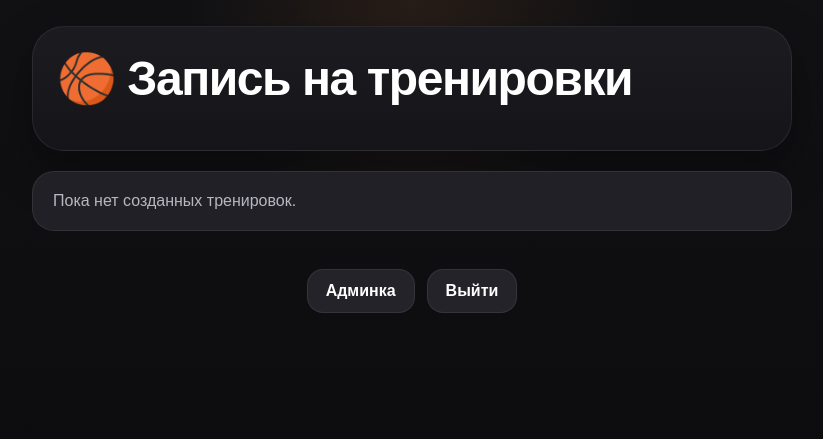
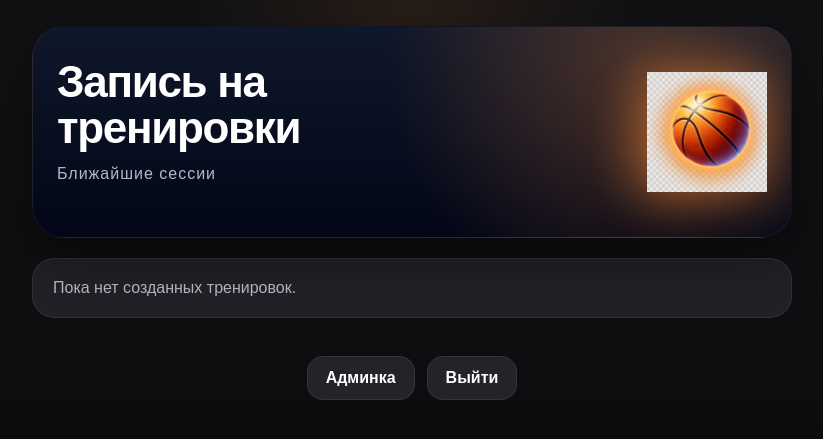
Before and after one commit to kiza821-code/basket-notifier, a Flask app: page / in a window 1280 px wide. Shown: the top 439 px of the page, without its empty margins (228-1051 px from the left). Run offline with Flask 3, Linux system fonts and the light colour scheme; the visitor is signed in with stand-in values (Sample User, id 1); data comes from the database, SQL or seed files in the repository; data that the repository does not hold is empty; some libraries are stand-ins or nearby versions.

Commit message:
black design

```diff
--- a/static/style.css
+++ b/static/style.css
@@ -641,3 +641,66 @@ input[type="datetime-local"] {
         padding: 0 12px 12px;
     }
 }
+
+.hero-new {
+    position: relative;
+    display: flex;
+    justify-content: space-between;
+    align-items: center;
+    padding: 32px 24px;
+    border-radius: 32px;
+    overflow: hidden;
+
+    background:
+        radial-gradient(circle at 80% 20%, rgba(255,140,50,0.25), transparent 40%),
+        linear-gradient(180deg, #0f172a, #020617);
+
+    border: 1px solid rgba(255,255,255,0.05);
+}
+
+/* текст */
+.hero-text {
+    z-index: 2;
+}
+
+.hero-new h1 {
+    font-size: 44px;
+    line-height: 1.05;
+    font-weight: 800;
+    color: white;
+    margin-bottom: 10px;
+}
+
+.hero-subtitle {
+    font-size: 16px;
+    color: rgba(255,255,255,0.6);
+    letter-spacing: 1px;
+}
+
+/* мяч */
+.hero-ball {
+    position: relative;
+    width: 120px;
+    height: 120px;
+    z-index: 2;
+}
+
+.hero-ball img {
+    width: 100%;
+    height: 100%;
+    object-fit: contain;
+
+    filter: drop-shadow(0 0 25px rgba(255,140,50,0.6));
+}
+
+/* glow эффект под мячом */
+.hero-new::after {
+    content: "";
+    position: absolute;
+    right: 40px;
+    top: 40px;
+    width: 160px;
+    height: 160px;
+    background: radial-gradient(circle, rgba(255,140,50,0.25), transparent 70%);
+    filter: blur(20px);
+}
--- a/templates/index.html
+++ b/templates/index.html
@@ -26,8 +26,10 @@
 
 <div class="page">
     <div class="container">
-        <header class="hero">
-            <h1>🏀 Запись на тренировки</h1>
+        <header class="hero hero-new">
+            <div class="hero-text">
+                <h1>Запись на<br>тренировки</h1>
+                <p class="hero-subtitle">Ближайшие сессии</p>
 
                 {% if user and user["status"] == "approved" %}
                     <div class="hero-actions">
@@ -39,6 +41,11 @@
                         </button>
                     </div>
                 {% endif %}
+            </div>
+
+            <div class="hero-ball">
+                <img src="{{ url_for('static', filename='ball.png') }}" alt="ball">
+            </div>
         </header>
 
         {% if user["status"] == "pending" %}
```
Also changed, not shown: static/ball.png (added). Lines whose indentation alone changed are shown as unchanged.
